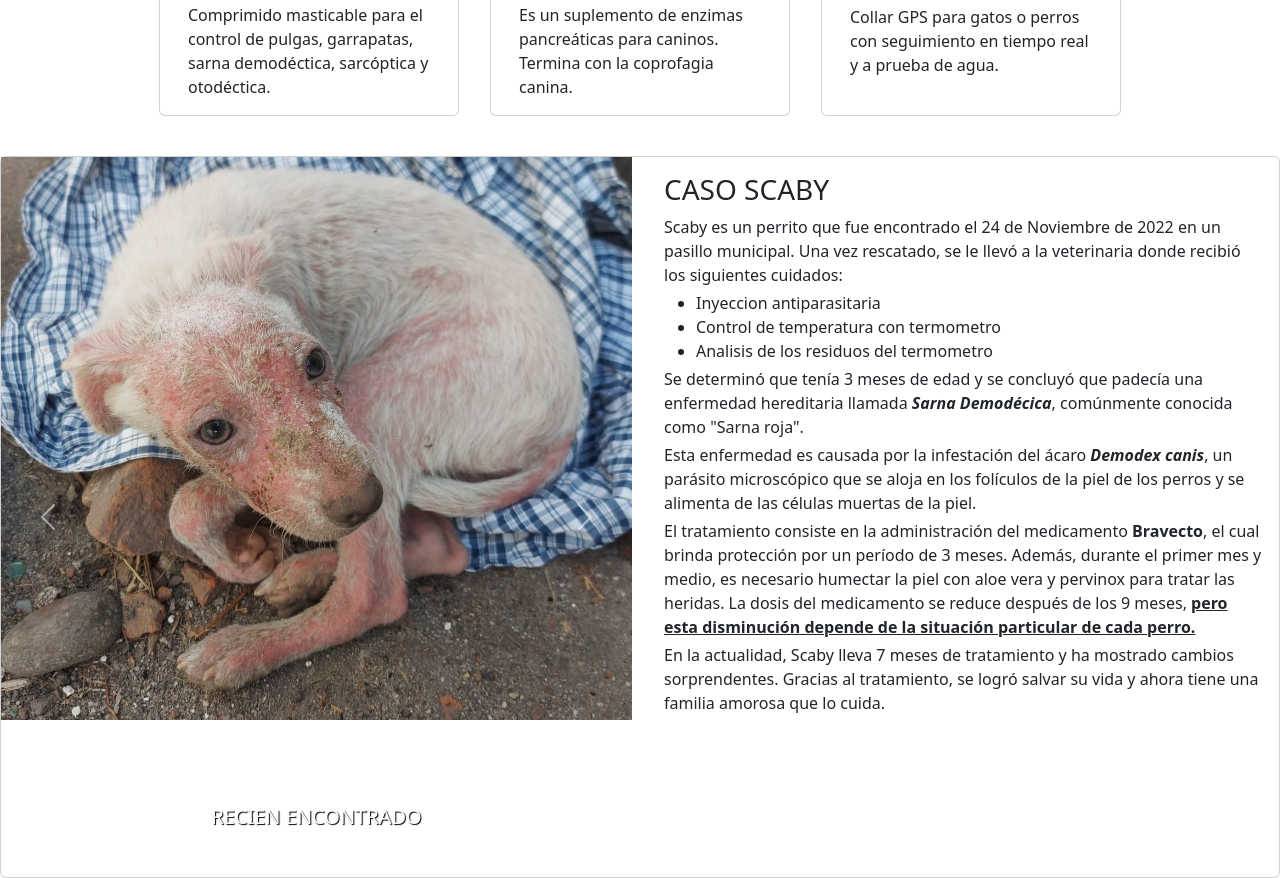
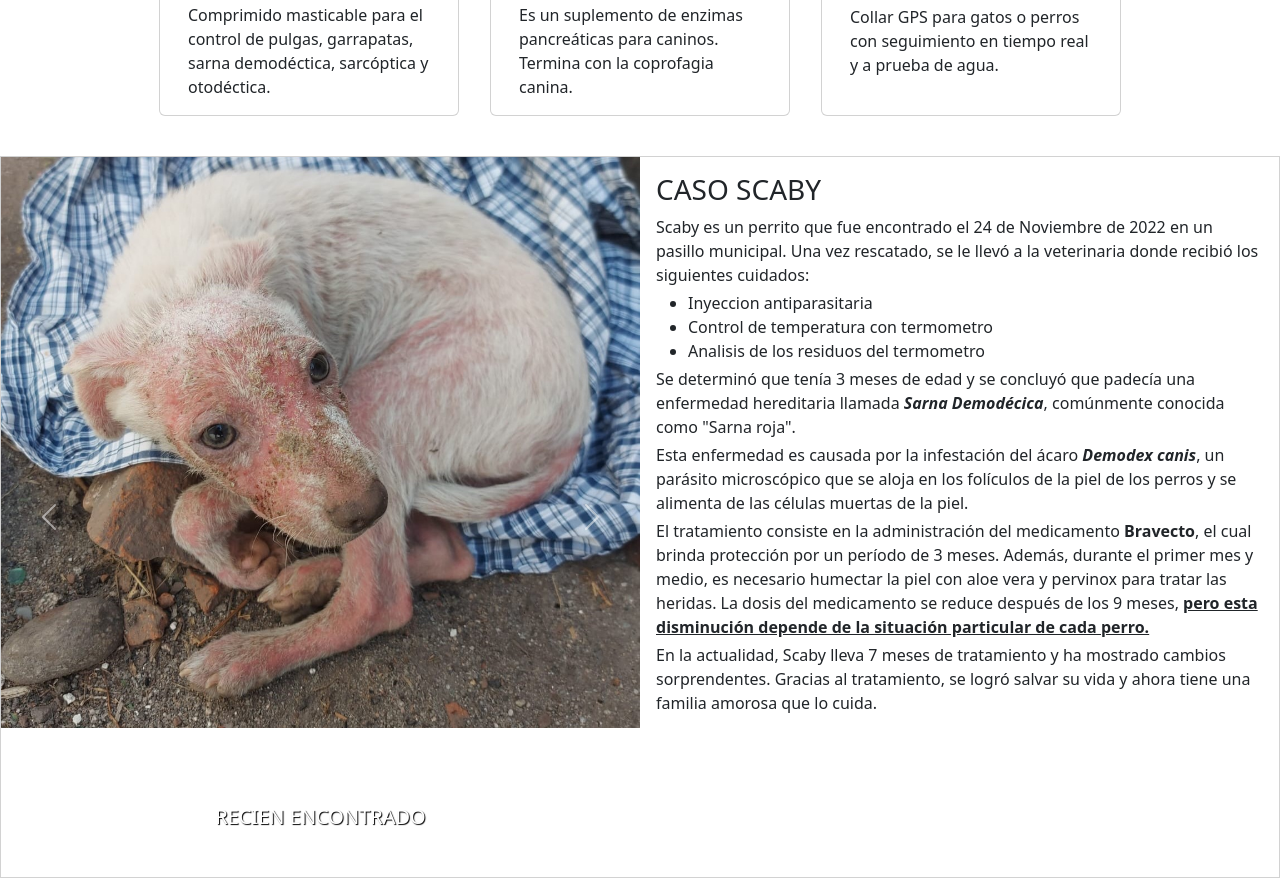
Before and after one commit to Lucxor3112/CAC-TPintegrador, a plain HTML site: page index.html in a window 1280 px wide. Shown: the part 1232-2110 px from the top of the page. Drawn offline with nearby package versions, Linux system fonts and the light colour scheme.

Commit message:
Corregi un detalle del html

```diff
--- a/index.html
+++ b/index.html
@@ -114,8 +114,8 @@
             </div>
         </section>
         <section id="#casos" class="mt-3 mb-4">
-            <div id="casos" class="card mb-3 container-fluid px-0">
-                <div class="row g-3">
+            <div id="casos" class="card mb-3 container-fluid px-0 rounded-0">
+                <div class="row g-0">
                   <div class="col-md-6">
                     <div id="carouselExampleDos" class="carousel slide">
                         <div class="carousel-inner">
```
